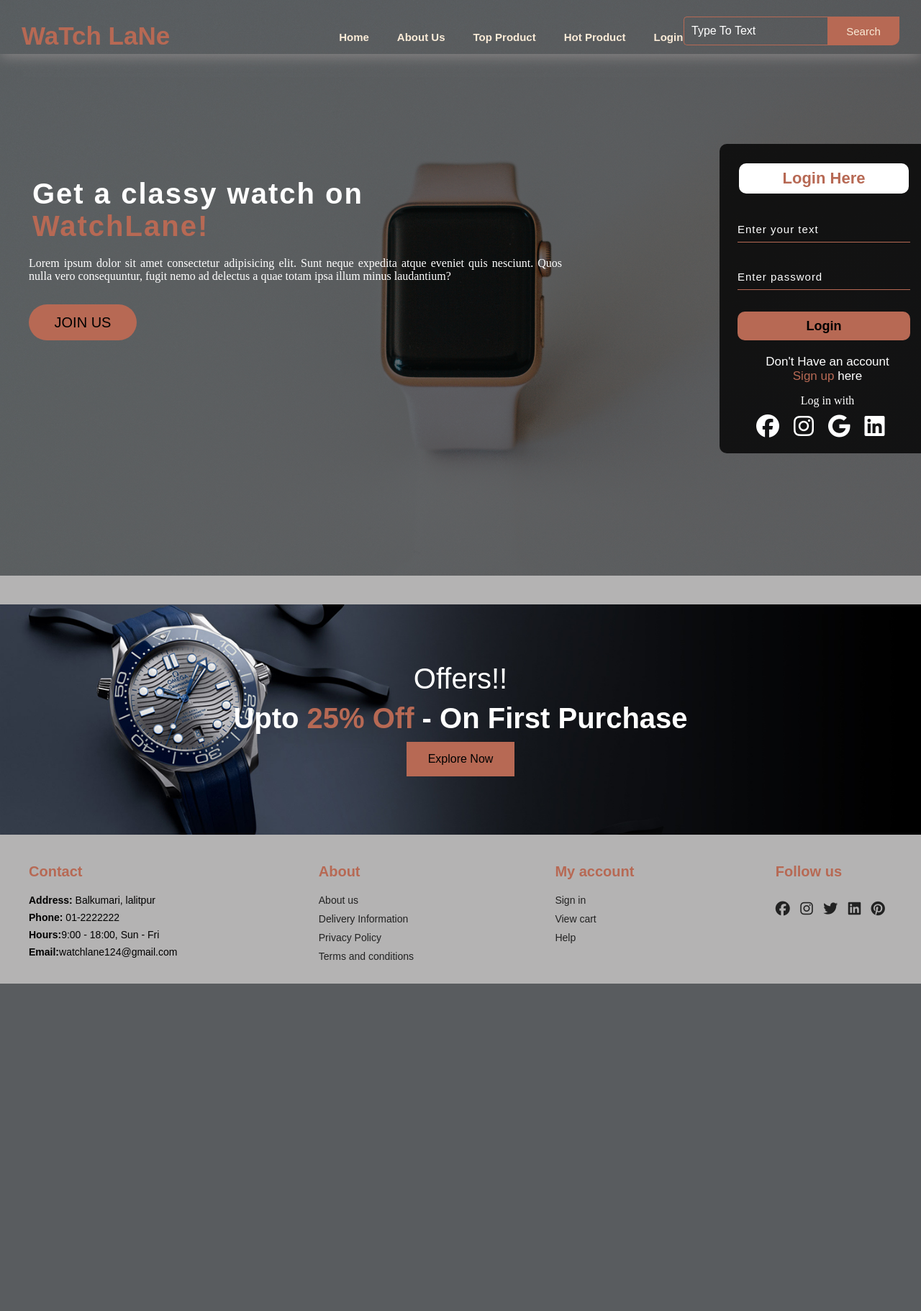
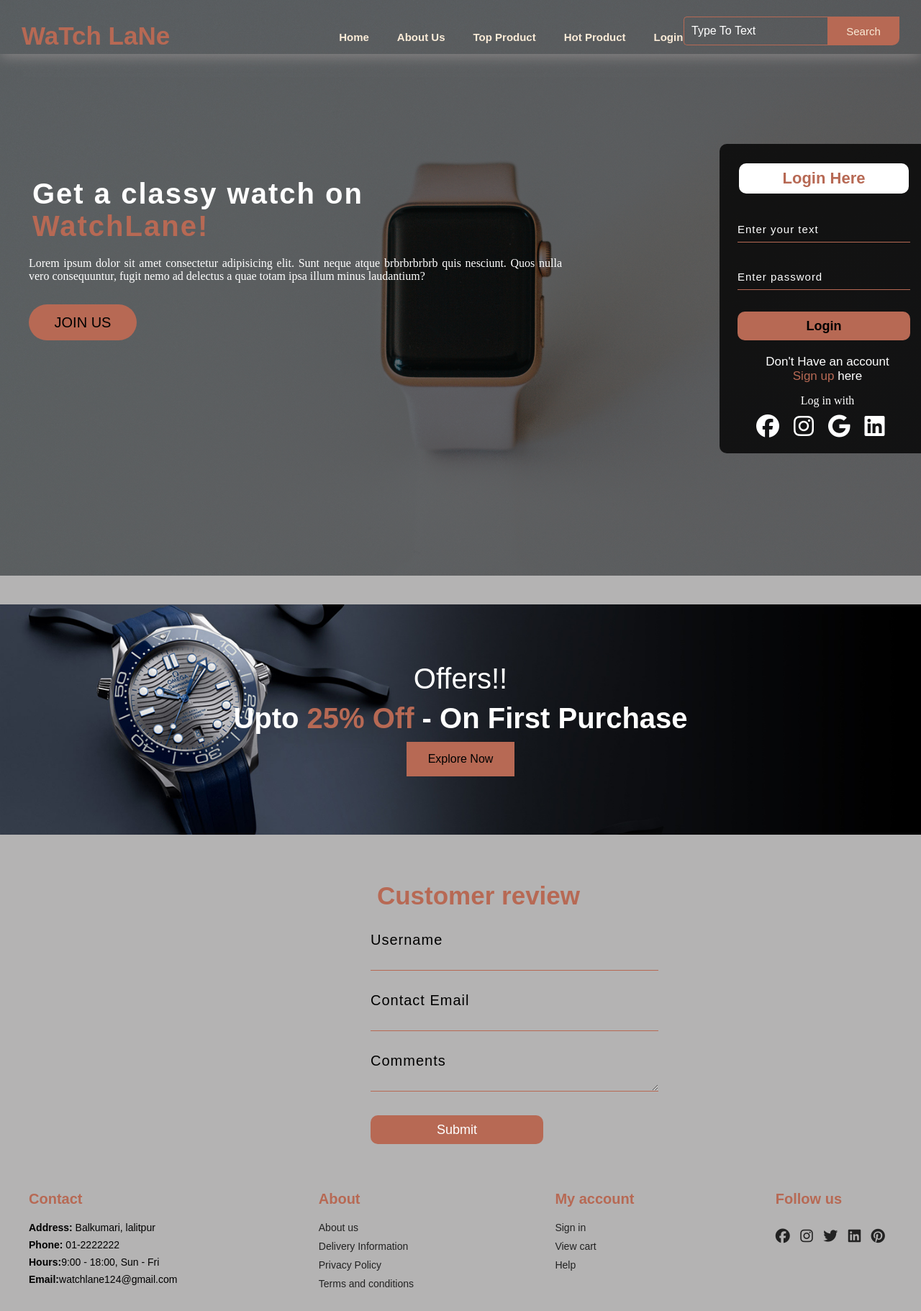
Before and after one commit to JyotiNayak9/Ecommerce-website-WatchLane, a PHP site: page / in a window 1280 px wide. Shown: the whole page at 72% size. Before the commit the page ends 1367 px from the top, so only its background shows below. Run offline with PHP 8.4, Linux system fonts and the light colour scheme; some libraries are stand-ins or nearby versions.

Commit message:
customer review

```diff
--- a/index.html
+++ b/index.html
@@ -36,7 +36,7 @@
                     </div>
                     <div class="editor">
                         <p class="par">Lorem ipsum dolor sit amet consectetur adipisicing elit. Sunt neque
-                            expedita atque eveniet quis nesciunt. Quos nulla vero consequuntur, fugit nemo ad delectus
+                            atque brbrbrbrbrb quis nesciunt. Quos nulla vero consequuntur, fugit nemo ad delectus
                             a quae totam ipsa illum minus laudantium?
 
                         </p>
@@ -71,6 +71,24 @@
             <button>Explore Now</button>
         </section>
     </div>
+    <section class="review">
+        <h2>Customer review</h2>
+        <form class="rev" action="review.php" method="post">
+            <div class="formgroup">
+                <label>Username</label>
+                <input type="text" name="username" class="formcont">
+            </div>
+            <div class="formgroup">
+                <label>Contact Email</label>
+                <input type="text" name="Email" class="formcont">
+            </div>
+            <div class="formgroup">
+                <label>Comments</label>
+                <textarea name="comment" class="formcont"></textarea>
+            </div>
+            <button type="submit" class="btnn" value="submit">Submit</button>
+        </form>
+    </section>
     <footer>
         <div class="col">
 
--- a/style.css
+++ b/style.css
@@ -346,3 +346,39 @@ footer a{
     font-size: 20px;
     margin-top: 10px;
 }
+.review {
+    width: 250px;
+    position: relative;
+    margin: auto;
+    padding: 25px;
+    align-items: center;
+    margin-bottom: 40px;
+}
+.review h2 {
+    width: 300px;
+    font-family: sans-serif;
+    text-align: center;
+    color:#b76954;
+    font-size: 35px;
+}
+.formgroup{
+    align-items: center;
+    font-size: 15px;
+    letter-spacing: 1px;
+    margin-top: 30px;
+    font-family: sans-serif;
+}
+.formgroup label{
+    font-size: 20px;
+    font-weight: 200;
+    padding-bottom: 20px;
+}
+.formgroup .formcont{
+    width: 400px;
+    height: 30px;
+    border: #fff;
+  color: #000;
+  font-family: sans-serif;
+  background: transparent;
+  border-bottom: 1px solid #b76954;
+}
```
Also changed, not shown: review.php (added).
